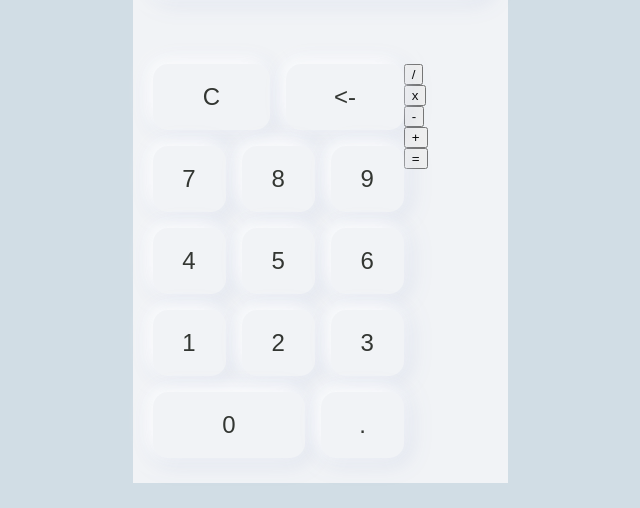
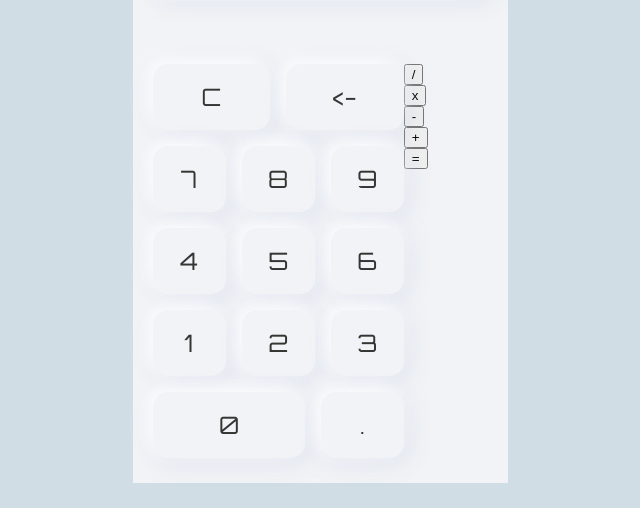
Before and after one commit to youssef-el-atmani/calculator, a plain HTML site: page index.html in a window 1280 px wide. Shown: the part 259-767 px from the top of the page, 320-960 px from the left. Drawn offline with Linux system fonts and the light colour scheme.

Commit message:
Set font-family of operands-buttons to Orbitron
It was imported from google-fonts

```diff
--- a/index.html
+++ b/index.html
@@ -6,6 +6,9 @@
     <title>Calculator</title>
     <link rel="icon" type="image/x-icon" href="./images/calculator.ico">
     <link rel="stylesheet" href="./styles.css">
+    <link rel="preconnect" href="https://fonts.googleapis.com">
+    <link rel="preconnect" href="https://fonts.gstatic.com" crossorigin>
+    <link href="https://fonts.googleapis.com/css2?family=Orbitron:wght@400..900&display=swap" rel="stylesheet">
 </head>
 <body>
     <div class="calculator">
--- a/styles.css
+++ b/styles.css
@@ -92,7 +92,7 @@ body {
     border-radius: 15px;
     border: 0;
     font-size: 24px;
-
+    font-family: Orbitron, sans-serif;
 }
 
 .operands-row .zero {
```
